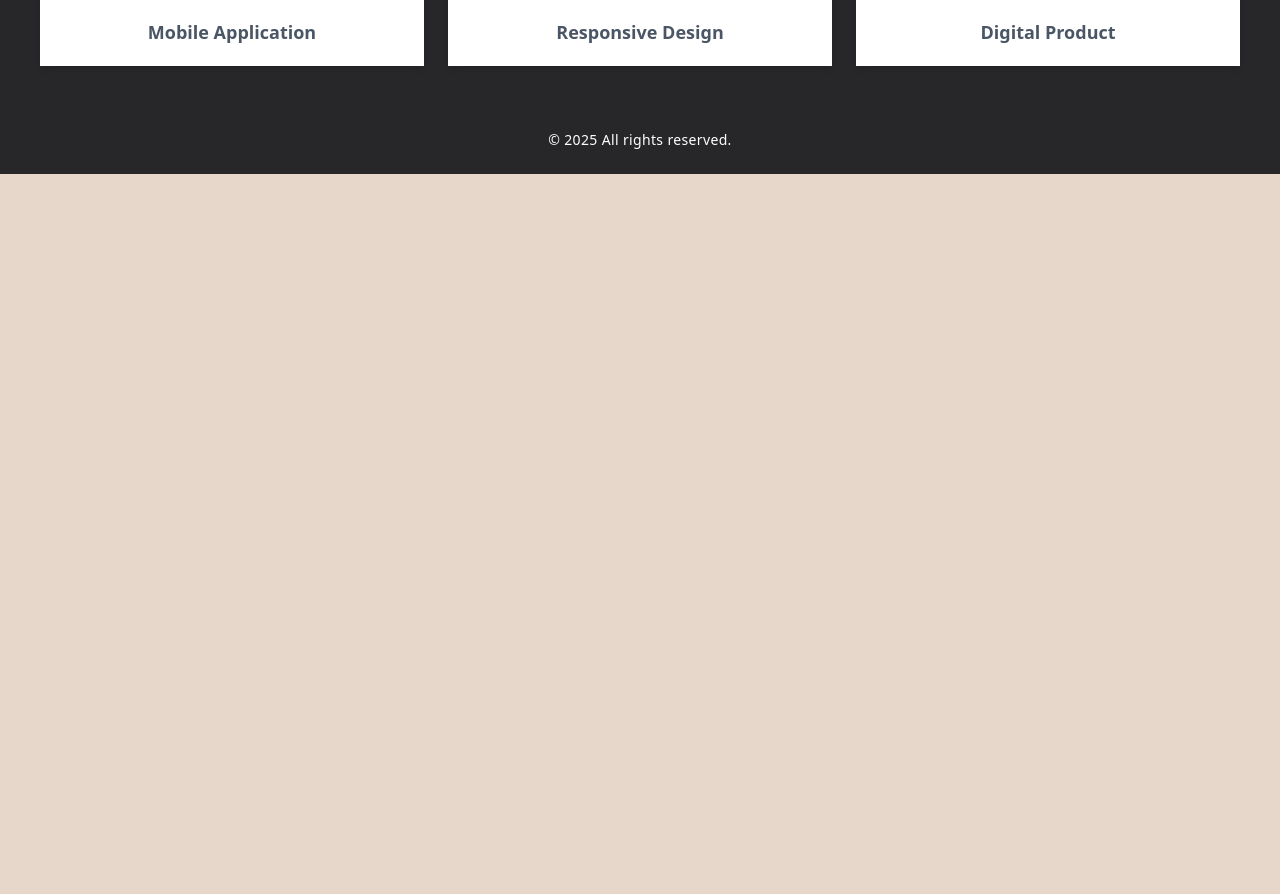
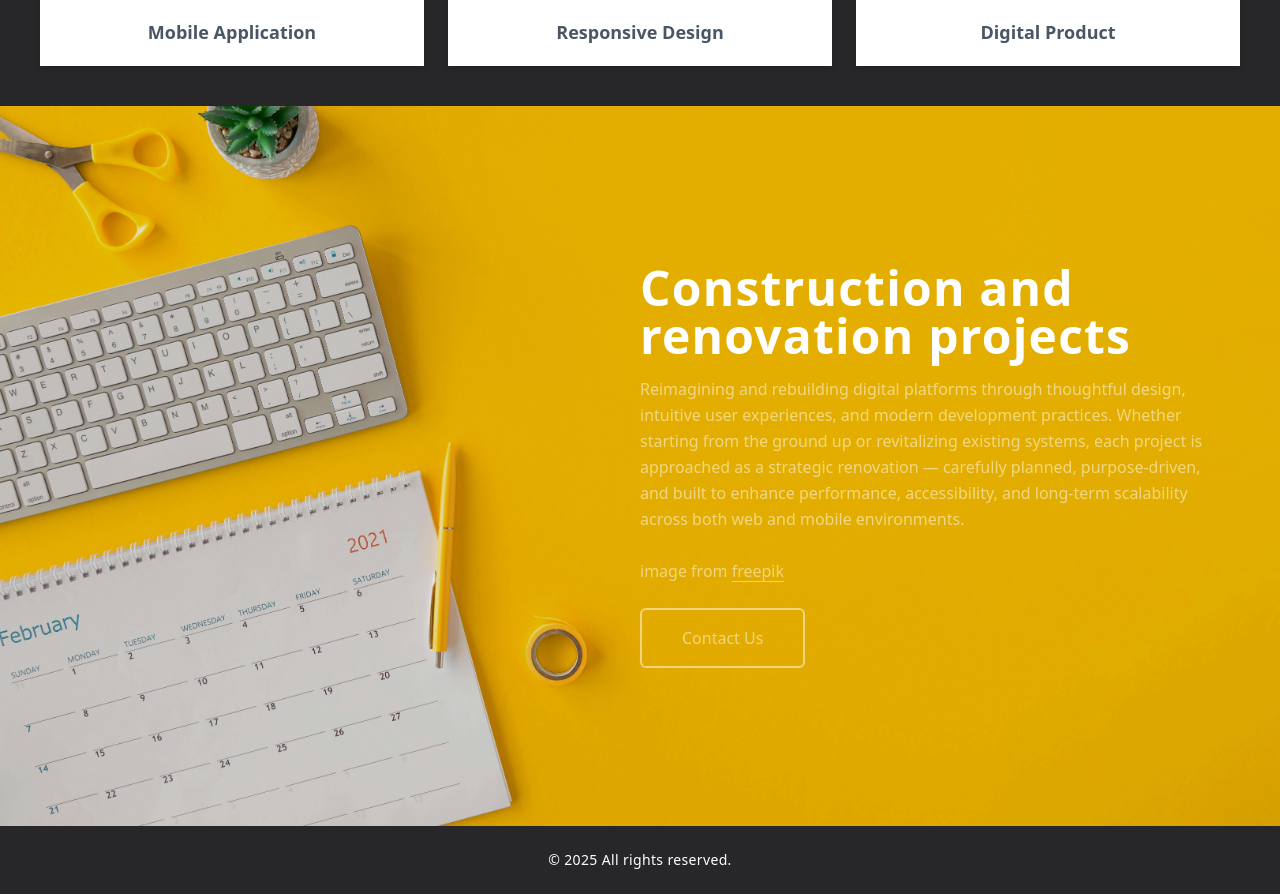
Before and after one commit to farhana988/Xparter-, a React (Vite) app: page / in a window 1280 px wide. Shown: the part 1046-1940 px from the top of the page. Before the commit the page ends 1220 px from the top, so only its background shows below. Built offline with nearby package versions, Linux system fonts and the light colour scheme.

Commit message:
construction  section

```diff
--- /dev/null
+++ b/src/Components/Home/Construction.jsx
@@ -0,0 +1,51 @@
+import bgImage from "../../assets/images/9. construction.jpg";
+import FreePic from "../reusable/FreePic";
+
+const Construction = () => {
+  return (
+    <section
+      className="relative w-full flex items-center text-white
+      h-full max-h-[425px] md:max-h-[500px] lg:max-h-[700px] xl:max-h-[900px]
+     "
+    >
+      {/* overlay */}
+      <div className="absolute inset-0 bg-black/10"></div>
+      <img src={bgImage} className="w-full h-full object-cover" />
+      {/* Text content */}
+      <div className="w-full absolute flex justify-end py-5 2xl:pl-20">
+        <div className="max-w-1/2 pr-5 md:pr-8 xl:pr-14 2xl:pr-28">
+          <h2
+            className="md:text-3xl lg:text-4xl xl:text-5xl font-bold mb-1 md:mb-4
+          md:tracking-wide "
+          >
+            Construction and renovation projects
+          </h2>
+          <p
+            className="text-[10px] md:text-xs lg:text-xs xl:text-base font-light
+            mb-2 md:mb-6 opacity-50 leading-tight md:leading-relaxed"
+          >
+            Reimagining and rebuilding digital platforms through thoughtful
+            design, intuitive user experiences, and modern development
+            practices. Whether starting from the ground up or revitalizing
+            existing systems, each project is approached as a strategic
+            renovation — carefully planned, purpose-driven, and built to enhance
+            performance, accessibility, and long-term scalability across both
+            web and mobile environments.
+            <br className="hidden md:block" />
+            <br /> image from <FreePic />
+          </p>
+
+          <button
+            className="px-4 md:px-6 xl:px-10 py-1 md:py-2 xl:py-4 border-2
+           text-xs md:text-base border-white rounded-md opacity-50
+          "
+          >
+            Contact Us
+          </button>
+        </div>
+      </div>
+    </section>
+  );
+};
+
+export default Construction;
--- /dev/null
+++ b/src/Components/Home/Portfolio.jsx
@@ -0,0 +1,31 @@
+import imageData from "../../data/imageData";
+import PortfolioCard from "../cards/PortfolioCard";
+import Container from "../reusable/Container";
+import Heading from "../reusable/Heading";
+
+const Portfolio = () => {
+  return (
+    <div className="bg-zinc-800 py-10">
+      {/* Heading */}
+      <Heading
+        title={"Portfolio"}
+        subtitle={
+          "From responsive websites and mobile applications to branding and corporate design, here’s a glimpse into the digital solutions, crafted to solve real-world problems through thoughtful design and user experience."
+        }
+        className="text-white"
+      />
+
+      {/* Card */}
+      <Container
+        className="grid grid-cols-1 sm:grid-cols-2 lg:grid-cols-3 gap-6 mx-auto
+       max-w-[425px] sm:max-w-[640px] md:max-w-[768px] lg:max-w-[1024px] xl:max-w-[1440px]"
+      >
+        {imageData?.map((image) => (
+          <PortfolioCard key={image.id} image={image} />
+        ))}
+      </Container>
+    </div>
+  );
+};
+
+export default Portfolio;
--- /dev/null
+++ b/src/Components/Home/WhatWeDo.jsx
@@ -0,0 +1,13 @@
+
+
+const WhatWeDo = () => {
+    return (
+      <section
+
+    >
+
+    </section>
+    );
+};
+
+export default WhatWeDo;
--- a/src/Components/Portfolio.jsx
+++ /dev/null
@@ -1,42 +0,0 @@
-import imageData from "../data/imageData";
-import Container from "./reusable/Container";
-import Heading from "./reusable/Heading";
-
-const Portfolio = () => {
-  return (
-    <div className="bg-zinc-800 py-10">
-      {/* Heading */}
-      <Heading
-        title={"Portfolio"}
-        subtitle={
-          "From responsive websites and mobile applications to branding and corporate design, here’s a glimpse into the digital solutions, crafted to solve real-world problems through thoughtful design and user experience."
-        }
-        className="text-white"
-      />
-
-      {/* Card */}
-      <Container className="grid grid-cols-1 md:grid-cols-2 lg:grid-cols-3 gap-6">
-        {imageData?.map((image) => (
-          <div key={image.id} className="overflow-hidden shadow-md">
-            <div className="relative h-60 md:h-56 xl:h-80">
-              <img
-                src={image.src}
-                alt={image.caption}
-                className="w-full h-full object-cover object-top"
-              />
-
-              <div className="absolute inset-0 bg-black opacity-40 z-10"></div>
-            </div>
-
-            {/* Caption */}
-            <div className="w-full bg-white text-gray-600 text-center py-3 xl:py-5 font-semibold text-lg">
-              {image.caption}
-            </div>
-          </div>
-        ))}
-      </Container>
-    </div>
-  );
-};
-
-export default Portfolio;
--- a/src/Components/Navbar.jsx
+++ b/src/Components/Shared/Navbar.jsx
@@ -1,5 +1,5 @@
 import { useState } from "react";
-import menuItems from "../data/menuItems";
+import menuItems from "../../data/menuItems";
 import { Link } from "react-router";
 
 const Navbar = () => {
--- /dev/null
+++ b/src/Components/cards/PortfolioCard.jsx
@@ -0,0 +1,24 @@
+const PortfolioCard = ({ image }) => {
+  const { src, caption } = image || {};
+  return (
+    <div className="overflow-hidden shadow-md ">
+      <div className="relative h-60 md:h-56 xl:h-80">
+        <img
+          src={src}
+          loading="lazy"
+          alt={caption || "image"}
+          className="w-full h-full object-cover object-top"
+        />
+
+        <div className="absolute inset-0 bg-black opacity-40 z-10"></div>
+      </div>
+
+      {/* Caption */}
+      <div className="w-full bg-white text-gray-600 text-center py-3 xl:py-5 font-semibold text-lg">
+        {caption}
+      </div>
+    </div>
+  );
+};
+
+export default PortfolioCard;
--- a/src/Components/reusable/Container.jsx
+++ b/src/Components/reusable/Container.jsx
@@ -1,6 +1,6 @@
 const Container = ({ children, className = "" }) => {
   return (
-    <div className={`mx-6 md:mx-10 ${className}`}>
+    <div className={`px-6 md:px-10 ${className}`}>
       {children}
     </div>
   );
--- /dev/null
+++ b/src/Components/reusable/FreePic.jsx
@@ -0,0 +1,15 @@
+const FreePic = () => {
+  return (
+    <a
+      href="https://www.freepik.com"
+      target="_blank"
+      rel="noopener noreferrer"
+      className="underline underline-offset-4"
+    >
+      {" "}
+      freepik
+    </a>
+  );
+};
+
+export default FreePic;
--- a/src/Components/reusable/Heading.jsx
+++ b/src/Components/reusable/Heading.jsx
@@ -1,7 +1,7 @@
 const Heading = ({ title, subtitle, className = "" }) => {
   return (
     <div className={`text-center mb-12 mt-6 tracking-wider
-         w-11/12 md:w-9/12 lg:w-8/12 xl:w-7/12 mx-auto
+         w-11/12 sm:w-9/12 lg:w-8/12 xl:w-7/12 mx-auto
     ${className}`}>
       <div className="text-3xl md:text-4xl font-bold">{title}</div>
       {subtitle && <p className="mt-6 font-light opacity-70">{subtitle}</p>}
--- a/src/Layout/MainLayout.jsx
+++ b/src/Layout/MainLayout.jsx
@@ -1,6 +1,7 @@
 import { Outlet } from "react-router";
-import Navbar from "../Components/Navbar";
-import Footer from "../Components/Footer";
+import Navbar from "../Components/Shared/Navbar";
+import Footer from "../Components/Shared/Footer";
+
 
 const MainLayout = () => {
   return (
--- a/src/Pages/Home.jsx
+++ b/src/Pages/Home.jsx
@@ -1,12 +1,16 @@
-import React from 'react';
-import Portfolio from '../Components/Portfolio';
+import React from "react";
+import Portfolio from "../Components/Home/Portfolio";
+import WhatWeDo from "../Components/Home/WhatWeDo";
+import Construction from "../Components/Home/Construction";
 
 const Home = () => {
-    return (
-        <div>
-            <Portfolio/>
-        </div>
-    );
+  return (
+    <>
+      <Portfolio />
+      <Construction/>
+      <WhatWeDo/>
+    </>
+  );
 };
 
 export default Home;
```
Also changed, not shown: src/Components/Shared/Footer.jsx (renamed from src/Components/Footer.jsx).
